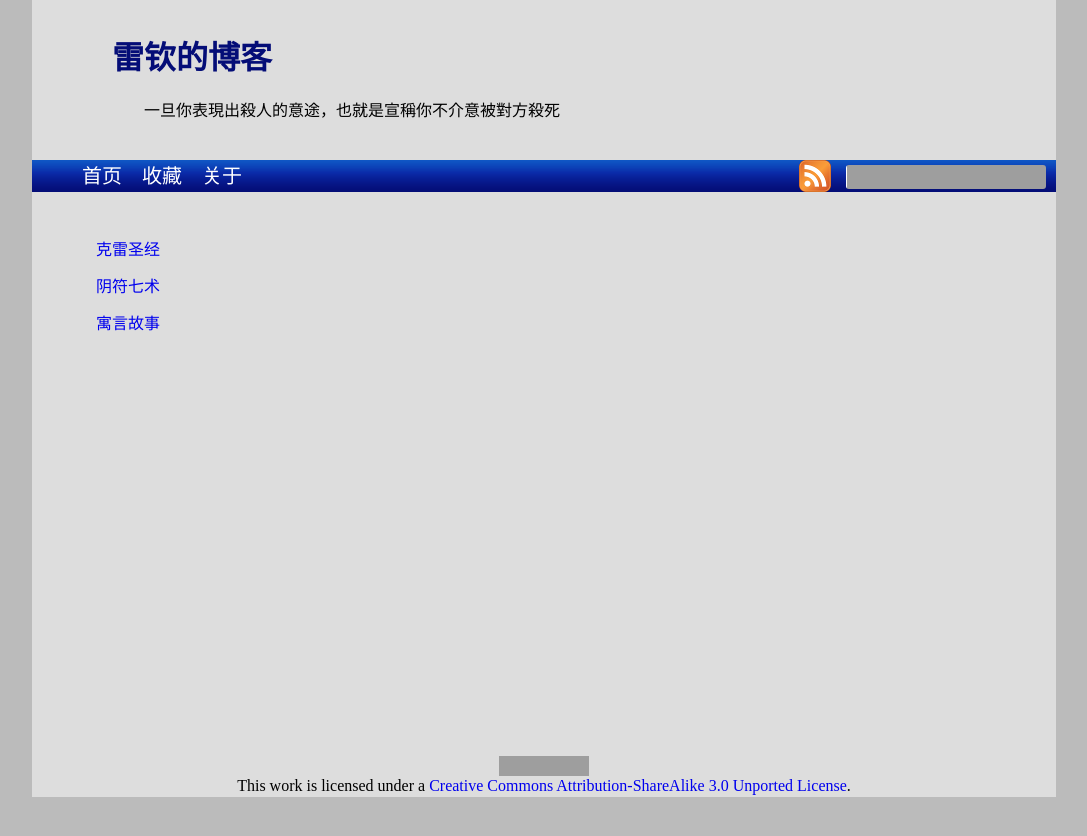
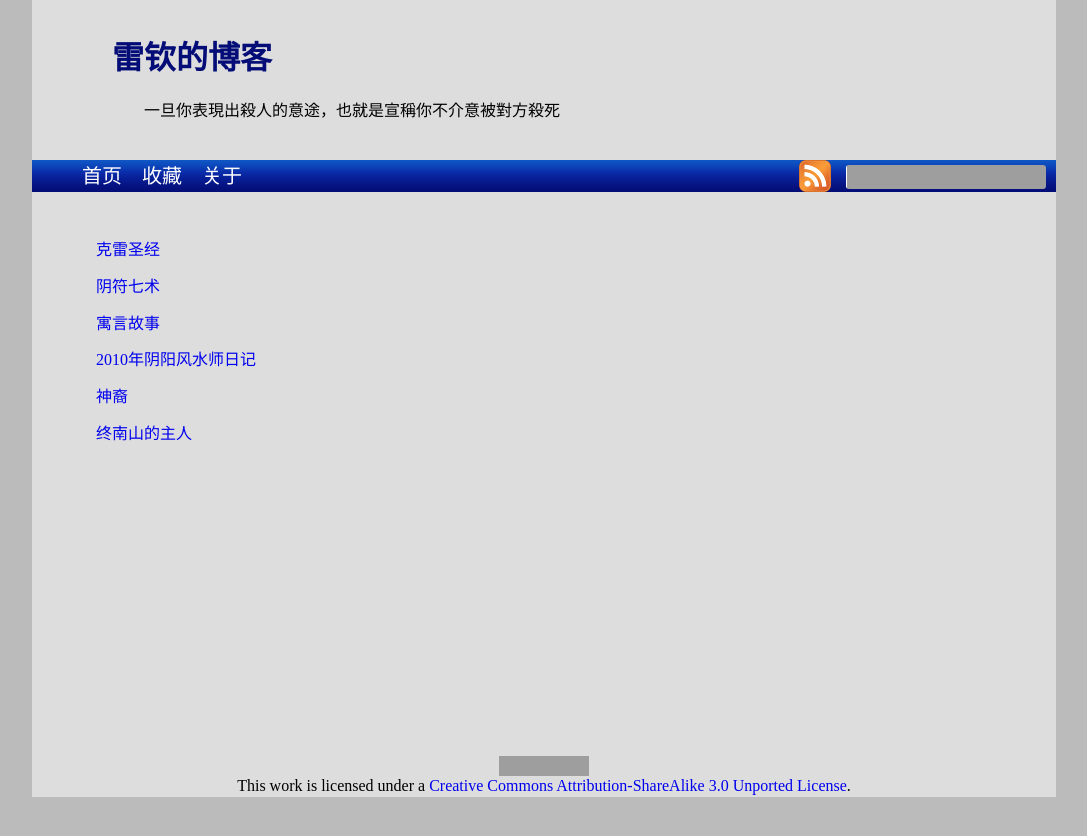
Before and after one commit to leiqin/leiqin.github.io, a Jekyll site: the page built from shoucang.markdown, in a window 1280 px wide. Shown: the top 836 px of the page, without its empty margins (96-1183 px from the left). Built offline with Jekyll 4.4.1, drawn with Linux system fonts in a browser that asks for light colours; nearby versions of some CDN libraries; comment, search, counter and statistics services are not loaded; grey boxes are pictures that could not be loaded.

Commit message:
添加收藏

```diff
--- a/shoucang.markdown
+++ b/shoucang.markdown
@@ -7,3 +7,9 @@ layout: index
 [阴符七术](/yinfu.html)
 
 [寓言故事](/yuyan.html)
+
+[2010年阴阳风水师日记](http://bbs.tianya.cn/post-16-658503-1.shtml)
+
+[神裔](http://www.qidian.com/Book/2494812.aspx)
+
+[终南山的主人](http://bbs.tianya.cn/post-16-849192-1.shtml)
```
